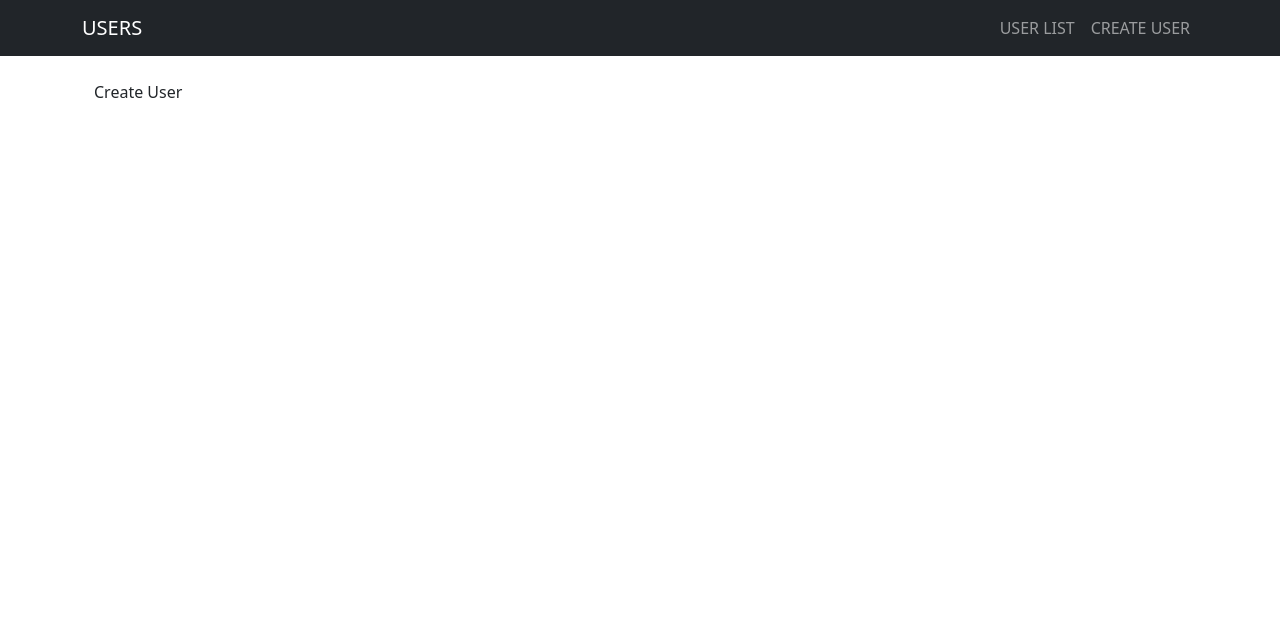
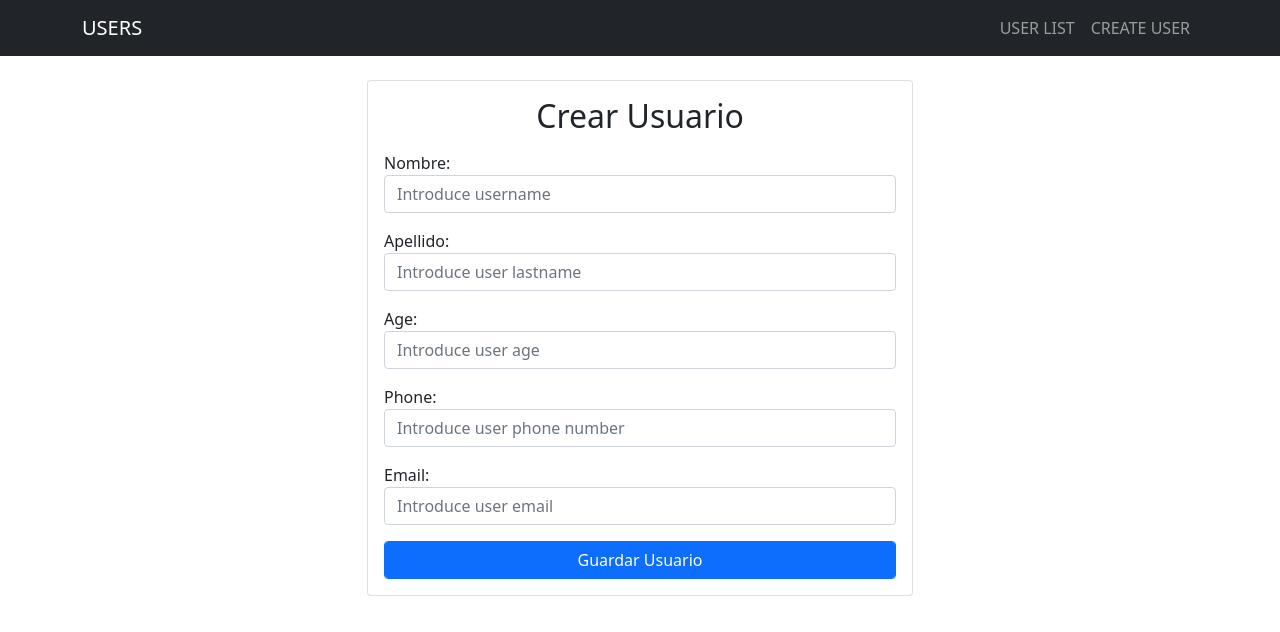
Before and after one commit to GusLDev/mernstack_course_angelodev, a React (Create React App) app in the folder frontend/: page /edit/1 in a window 1280 px wide. Shown: the top 632 px of the page. Built offline with nearby package versions, Linux system fonts and the light colour scheme.

Commit message:
Inputs for create a user completed

```diff
--- a/frontend/src/components/CreateUser.js
+++ b/frontend/src/components/CreateUser.js
@@ -2,8 +2,43 @@ import React from 'react'
 
 const CreateUser = () => {
   return (
-    <div>
-      Create User
+    <div className='col-md-6 offset-md-3'>
+      <div className='card card-body'>
+        <form>
+          <h2 className='text-center mb-3'>Crear Usuario</h2>
+          <div className='mb-3'>
+            <label>
+              Nombre:
+            </label>
+            <input type='text' className='form-control' placeholder='Introduce username' required />
+          </div>
+          <div className='mb-3'>
+            <label>
+              Apellido:
+            </label>
+            <input type='text' className='form-control' placeholder='Introduce user lastname' required />
+          </div>
+          <div className='mb-3'>
+            <label>
+              Age:
+            </label>
+            <input type='number' className='form-control' placeholder='Introduce user age' required />
+          </div>
+          <div className='mb-3'>
+            <label>
+              Phone:
+            </label>
+            <input type='number' className='form-control' placeholder='Introduce user phone number' required />
+          </div>
+          <div className='mb-3'>
+            <label>
+              Email:
+            </label>
+            <input type='text' className='form-control' placeholder='Introduce user email' required />
+          </div>
+          <button className='btn btn-primary form-control'>Guardar Usuario</button>
+        </form>
+      </div>
     </div>
   )
 }
```
